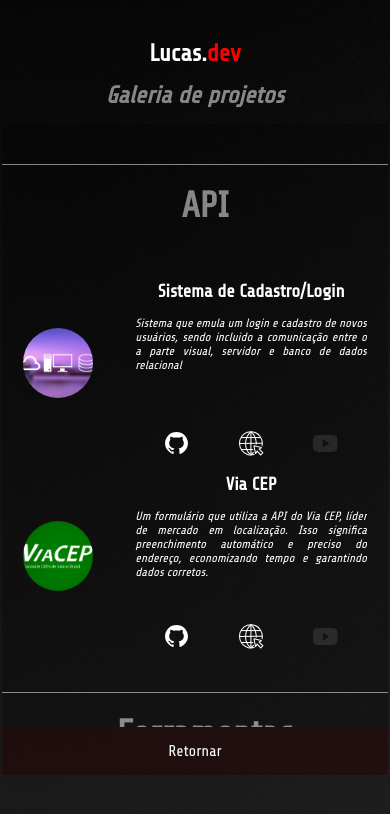
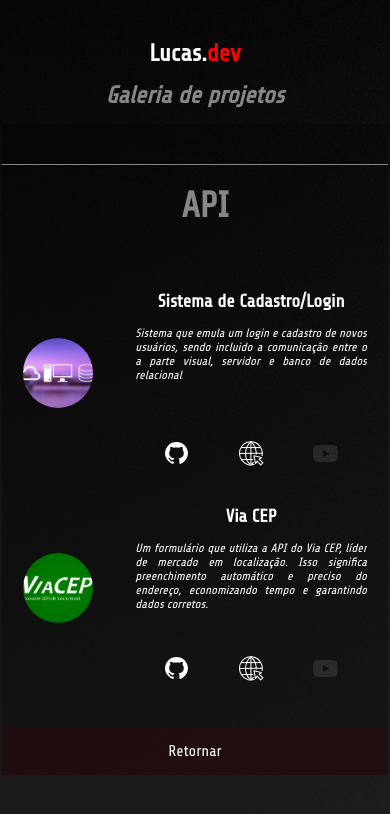
Before and after one commit to LucasSAguilar/portfolio_2024, a React (Create React App) app: page /galeria in a window 390 px wide. Shown: the top 814 px of the page. Built offline with nearby package versions, Linux system fonts and the light colour scheme.

Commit message:
Correção de bugs

```diff
--- a/src/componentes/CardProjeto/styles.css
+++ b/src/componentes/CardProjeto/styles.css
@@ -120,7 +120,8 @@
     width: 100%;
     flex-direction: row;
     justify-content: space-around;
-    margin: 0;
+    margin: 10px 0px;
+    padding-bottom: 2px;
   }
 }
 
--- a/src/telas/Projetos/styles.css
+++ b/src/telas/Projetos/styles.css
@@ -62,6 +62,9 @@
 
 }
 @media screen and (max-width: 1200px) {
+    .section-projetos {
+        min-height: 1000px;
+    }
     .title-projetos{
         font-size: 2rem;
         text-align: right;
```
